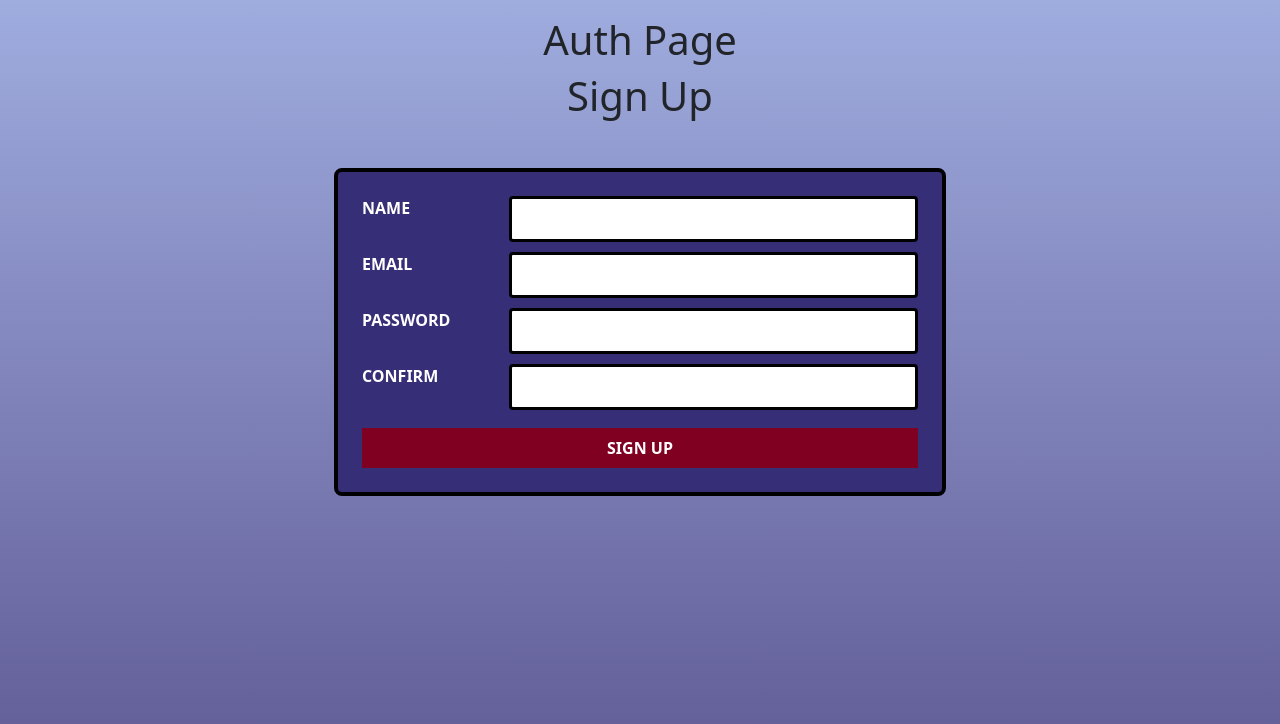
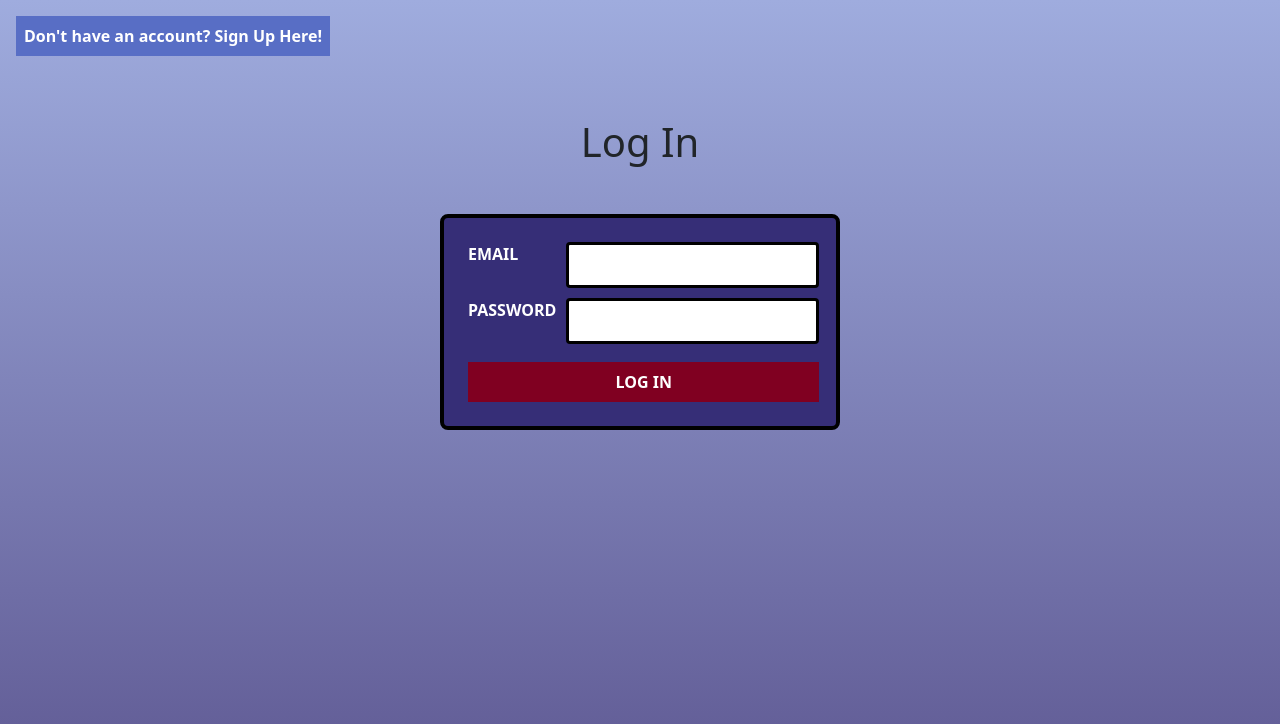
Before and after one commit to tobyxchan/rhythmix, a React (Create React App) app: page / in a window 1280 px wide. Shown: the top 724 px of the page. Built offline with nearby package versions, Linux system fonts and the light colour scheme.

Commit message:
full user functionality working and flipping login / sign up pages

```diff
--- /dev/null
+++ b/src/components/LoginForm/LoginForm.jsx
@@ -0,0 +1,43 @@
+import { useState } from 'react';
+import * as usersService from '../../utilities/users-service';
+
+export default function LoginForm({ setUser }) {
+  const [credentials, setCredentials] = useState({
+    email: '',
+    password: ''
+  });
+  const [error, setError] = useState('');
+
+  function handleChange(evt) {
+    setCredentials({...credentials, [evt.target.name]: evt.target.value });
+    setError('');
+  }
+
+  async function handleSubmit(evt) {
+    evt.preventDefault();
+    try {
+      const user = await usersService.login(credentials);
+      setUser(user);
+    } catch {
+      setError('Log In Failed - Please Try Again');
+    }
+  }
+
+  return (
+    <div className="row align-items-center">
+      <div className="mx-auto col-10 col-md-8 col-lg-4">
+        <h1 className="text-center mb-5">Log In</h1>
+        <div className="form-container">
+          <form autoComplete="off" onSubmit={handleSubmit}>
+            <label className="form-label">Email</label>
+            <input type="text" name="email" value={credentials.email} onChange={handleChange} required />
+            <label className="form-label">Password</label>
+            <input type="password" name="password" value={credentials.password} onChange={handleChange} required />
+            <button type="submit">LOG IN</button>
+          </form>
+        </div>
+        <p className="error-message">&nbsp;{error}</p>
+      </div>
+    </div>
+  )
+}
--- a/src/components/NavBar/NavBar.jsx
+++ b/src/components/NavBar/NavBar.jsx
@@ -1,14 +1,24 @@
 import { BrowserRouter as Router, Route, Routes, Link } from 'react-router-dom';
+import * as userService from '../../utilities/users-service';
 import SignUpForm from '../SignUpForm/SignUpForm';
+import { Container } from 'react-bootstrap';
 
-export default function NavBar({ user }) {
+export default function NavBar({ user, setUser }) {
+  // Log Out Function
+  function handleLogOut() {
+    userService.logOut();
+    setUser(null);
+  }
+
   return (
-    <nav>
-      <Link>Sign Up</Link>
-      &nbsp; | &nbsp;
-      <Link>Link 2</Link>
-      &nbsp; | &nbsp;
-      <span>Welcome, {user.name}!</span>
-    </nav>
+    <Container className="container">
+      <nav id="nav-bar" className="navbar fixed-top navbar-light">
+        <span><strong>{user.name}</strong></span>
+        &nbsp;&nbsp;
+        <Link className="link">Home</Link>
+        &nbsp;&nbsp;
+        <Link className="link" to="" onClick={handleLogOut}>Log Out</Link>
+      </nav>
+    </Container>
   );
 }
--- a/src/components/SearchBar/SearchBar.jsx
+++ b/src/components/SearchBar/SearchBar.jsx
@@ -31,8 +31,9 @@ export default function SearchBar({ accessToken, setAlbums }) {
   };
 
   return (
-    <Container>
-      <InputGroup className="mb-3" size="lg">
+    <Container id="search-bar">
+      <h3 className="text-center">ANY DISCOGRAPHY AT YOUR FINGERTIPS</h3>
+      <InputGroup className="mb-3 " size="lg">
         <FormControl
           placeholder="Search for an Artist..."
           type="input"
--- a/src/components/SignUpForm/SignUpForm.jsx
+++ b/src/components/SignUpForm/SignUpForm.jsx
@@ -41,14 +41,14 @@ export default class SignUpForm extends Component {
           <div className="mx-auto col-10 col-md-8 col-lg-6">
             <h1 className="text-center mb-5">Sign Up</h1>
             <div className="form-container">
-              <form className="" autoComplete="off" onSubmit={this.handleSubmit}>
-                <label>Name</label>
+              <form autoComplete="off" onSubmit={this.handleSubmit}>
+                <label className="form-label">Name</label>
                 <input type="text" name="name" value={this.state.name} onChange={this.handleChange} required />
-                <label>Email</label>
+                <label className="form-label">Email</label>
                 <input type="email" name="email" value={this.state.email} onChange={this.handleChange} required />
-                <label>Password</label>
+                <label className="form-label">Password</label>
                 <input type="password" name="password" value={this.state.password} onChange={this.handleChange} required />
-                <label>Confirm</label>
+                <label className="form-label">Confirm</label>
                 <input type="password" name="confirm" value={this.state.confirm} onChange={this.handleChange} required />
                 <button type="submit" disabled={disable}>SIGN UP</button>
               </form>
--- a/src/index.css
+++ b/src/index.css
@@ -28,8 +28,29 @@ code {
     monospace;
 }
 
-#root {
-  height: 100%;
+#search-bar {
+  margin-top: 7vmin;
+}
+
+#nav-bar {
+  background-color: var(--darkest);
+  color: white;
+  height: 5vmin;
+}
+
+.auth-page {
+  margin-top: 5%;
+}
+
+.form-label {
+  justify-content: center;
+}
+
+.link {
+  color: white;
+  text-transform: uppercase;
+  text-decoration: none;
+  font-weight: bold;
 }
 
 .align-ctr {
@@ -138,6 +159,7 @@ button, a.button {
 button.btn-sm {
   font-size: 1.5vmin;
   padding: .6vmin .8vmin;
+  border-radius: 5vmin;
 }
 
 button.btn-xs {
--- a/src/index.js
+++ b/src/index.js
@@ -2,7 +2,7 @@ import React from 'react';
 import ReactDOM from 'react-dom/client';
 import { BrowserRouter as Router } from 'react-router-dom';
 import './index.css';
-import App from './components/App/App';
+import App from './pages/App/App';
 
 const root = ReactDOM.createRoot(document.getElementById('root'));
 root.render(
--- a/src/components/App/App.jsx
+++ b/src/pages/App/App.jsx
@@ -2,9 +2,9 @@ import { useState } from 'react';
 import { Routes, Route } from 'react-router-dom';
 import { getUser } from '../../utilities/users-service';
 import 'bootstrap/dist/css/bootstrap.min.css';
-import NavBar from '../NavBar/NavBar';
-import SearchPage from '../../pages/SearchPage/SearchPage';
-import AuthPage from '../../pages/AuthPage/AuthPage';
+import NavBar from '../../components/NavBar/NavBar';
+import SearchPage from '../SearchPage/SearchPage';
+import AuthPage from '../AuthPage/AuthPage';
 
 export default function App() {
   const [user, setUser] = useState(getUser());
@@ -13,7 +13,7 @@ export default function App() {
     <div className="App">
       { user ?
         <>
-          <NavBar user={user} />
+          <NavBar user={user} setUser={setUser} />
           <Routes>
             <Route path="/" element={<SearchPage />} />
           </Routes>
--- a/src/pages/AuthPage/AuthPage.jsx
+++ b/src/pages/AuthPage/AuthPage.jsx
@@ -1,10 +1,20 @@
+import { useState } from 'react';
 import SignUpForm from '../../components/SignUpForm/SignUpForm';
+import LoginForm from '../../components/LoginForm/LoginForm';
 
 export default function AuthPage({ setUser }) {
-    return (
-        <main>
-            <h1 className="text-center">Auth Page</h1>
+  const [showSignUp, setShowSignUp] = useState(false);
+
+  return (
+    <main>
+        <button onClick={() => setShowSignUp(!showSignUp)}>{showSignUp ? 'Already have an account? Log In Here!' : "Don't have an account? Sign Up Here!"}</button>
+        <div className="auth-page">
+          { showSignUp ?
             <SignUpForm setUser={setUser} />
-        </main>
-    );
+            :
+            <LoginForm setUser={setUser} />
+          }
+        </div>
+    </main>
+  );
 }
--- a/src/utilities/users-api.js
+++ b/src/utilities/users-api.js
@@ -6,6 +6,10 @@ export async function signUp(userData) {
   return sendRequest(BASE_URL, 'POST', userData);
 }
 
+export async function login(credentials) {
+  return sendRequest(`${BASE_URL}/login`, 'POST', credentials);
+}
+
 export async function checkToken() {
   return sendRequest(`${BASE_URL}/check-token`);
 }
--- a/src/utilities/users-service.js
+++ b/src/utilities/users-service.js
@@ -1,9 +1,22 @@
 import * as usersAPI from './users-api';
 
+// SIGN UP
 export async function signUp(userData) {
   const token = await usersAPI.signUp(userData);
   localStorage.setItem('token', token);
   return getUser();
+}
+
+// LOG IN
+export async function login(credentials) {
+  const token = await usersAPI.login(credentials);
+  localStorage.setItem('token', token);
+  return getUser();
+}
+
+// LOG OUT
+export function logOut() {
+  localStorage.removeItem('token');
 }
 
 export function getToken() {
```
